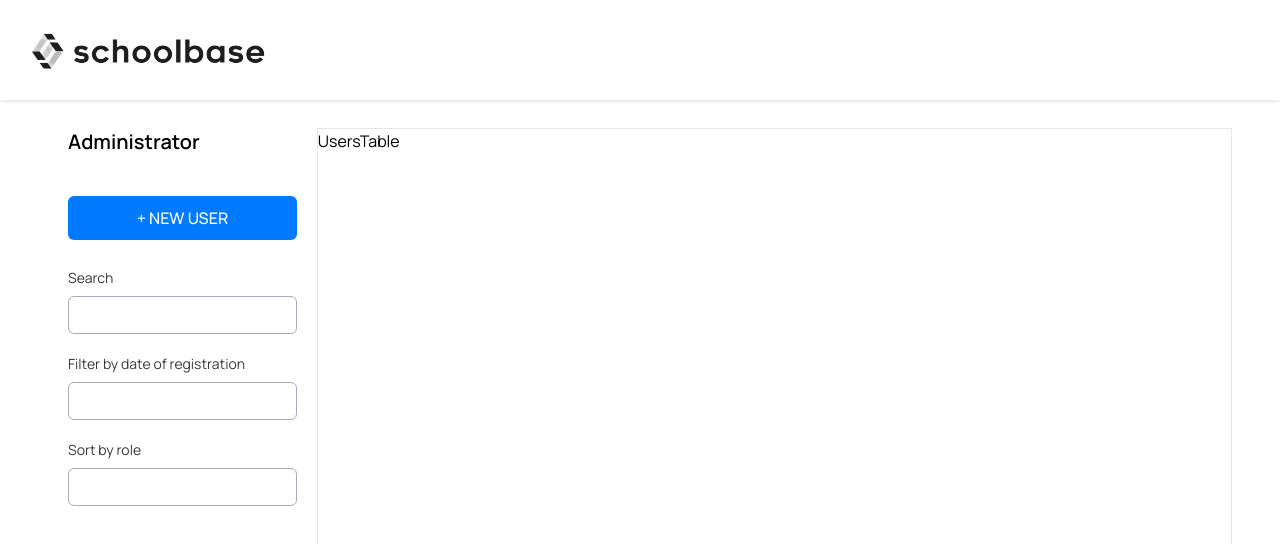
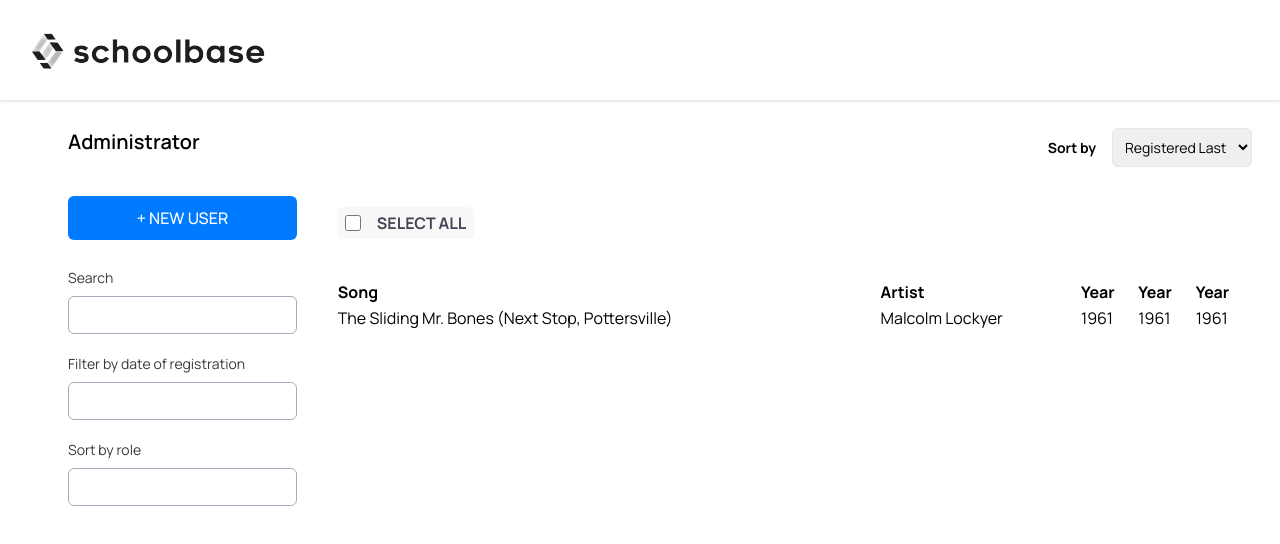
Before and after one commit to AJ1732/capstone_schoolbase_lms, a React (Vite) app: page /superadmin in a window 1280 px wide. Shown: the top 544 px of the page. Built offline with nearby package versions, Linux system fonts and the light colour scheme; no server answers.

Commit message:
feat: create user table layout

```diff
--- a/src/anatomy/Pages/Admin/Admin.jsx
+++ b/src/anatomy/Pages/Admin/Admin.jsx
@@ -4,7 +4,7 @@ import UsersTable from './sections/UsersTable'
 
 const Admin = () => {
   return (
-    <main className='size-full font-manrope p-3 | grid grid-cols-1 lg:grid-cols-[20%_80%] gap-5'>
+    <main className='size-full font-manrope p-3 | grid grid-cols-1 lg:grid-cols-[20%_80%] gap-10'>
       <SearchForm/>
       <UsersTable />
     </main>
--- a/src/anatomy/Pages/Admin/sections/UsersTable.jsx
+++ b/src/anatomy/Pages/Admin/sections/UsersTable.jsx
@@ -2,8 +2,44 @@ import React from 'react'
 
 const UsersTable = () => {
   return (
-    <div className='w-full border overflow-y-scroll'>
-      UsersTable
+    <div className='w-full flex flex-col justify-start items-start gap-10'>
+      <fieldset className='self-end space-x-4'>
+        <label htmlFor="sort" className='font-bold text-sm'>Sort by</label>
+        <select name="sort" id="sort" className='text-sm p-2 border rounded-md'>
+          <option value="Registered Last" className=''>Registered Last</option>
+        </select>
+      </fieldset>
+
+      <fieldset>
+        <div className='bg-[#F8F8F8] py-1 px-2 | flex justify-center items-center gap-4 | rounded-md'>
+          <input id='selectAll' type="checkbox" className='size-4 border-4' />
+          <label htmlFor="selectAll" className='font-bold text-[#454655]'>SELECT ALL</label>
+        </div>
+      </fieldset>
+
+      {/* TODO: USERS TABLE HERE */}
+      <div className='w-full overflow-y-scroll'>
+        <table class="table-auto w-full">
+          <thead className='text-left'>
+            <tr>
+              <th>Song</th>
+              <th>Artist</th>
+              <th>Year</th>
+              <th>Year</th>
+              <th>Year</th>
+            </tr>
+          </thead>
+          <tbody>
+            <tr>
+              <td>The Sliding Mr. Bones (Next Stop, Pottersville)</td>
+              <td>Malcolm Lockyer</td>
+              <td>1961</td>
+              <td>1961</td>
+              <td>1961</td>
+            </tr>
+          </tbody>
+        </table>
+      </div>
     </div>
   )
 }
```
